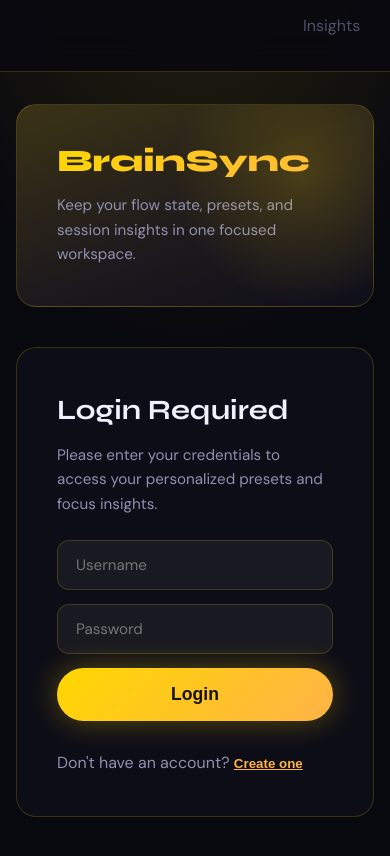
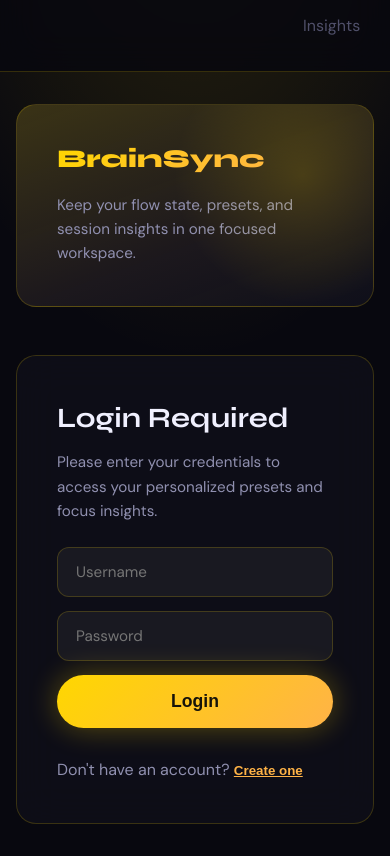
Before and after one commit to CosmicLegacy2296/BrainSync, a browser extension: page website/index.html in a window 390 px wide. Shown: the part 137-993 px from the top of the page. Drawn offline with Linux system fonts and the light colour scheme.

Commit message:
fix: completely redesign login page layout to fix BrainSync text overflow
BREAKING CHANGES:
- Removed text truncation (ellipsis) that was causing 'BrainS...' display
- Redesigned grid layout to give branding panel more width (1.2fr vs 1fr)

KEY IMPROVEMENTS:
- Grid columns: 1fr minmax(320px, 420px) → 1.2fr 1fr (20% wider left panel)
- Gap: 2.5rem → 3rem (better spacing)
- Max-width: 1000px → 1100px (more overall space)
- Font sizing: clamp(2.2rem, 4.5vw, 3.6rem) → clamp(2rem, 3.5vw, 3.2rem)
  (more conservative scaling ensures text fits at all viewport widths)
- Text handling: Removed white-space: nowrap, overflow: hidden, text-overflow: ellipsis
  and replaced with word-break: break-word, overflow-wrap: break-word, hyphens: auto
  (allows proper text wrapping instead of truncation)
- Added align-items: flex-start to .login-visual for proper text alignment
- Added word-wrap: break-word to .login-visual container
- Mobile responsive: Updated .login-mark to clamp(1.6rem, 6vw, 2.4rem)

RESULT: 'BrainSync' text now displays fully without truncation or overflow

```diff
--- a/website/styles.css
+++ b/website/styles.css
@@ -218,10 +218,10 @@ a {
 
 .login-wall {
   display: none;
-  grid-template-columns: 1fr minmax(320px, 420px);
-  gap: 2.5rem;
+  grid-template-columns: 1.2fr 1fr;
+  gap: 3rem;
   align-items: stretch;
-  max-width: 1000px;
+  max-width: 1100px;
   margin: 80px auto;
   padding: 0 2rem;
 }
@@ -240,11 +240,13 @@ a {
   display: flex;
   flex-direction: column;
   justify-content: flex-end;
+  align-items: flex-start;
   min-height: 440px;
   position: relative;
   background:
     linear-gradient(160deg, rgba(255, 215, 0, 0.18) 0%, rgba(255, 179, 71, 0.06) 60%, transparent 100%),
     var(--bg-secondary);
+  word-wrap: break-word;
 }
 
 .login-visual::before {
@@ -267,18 +269,17 @@ a {
 
 .login-mark {
   font-family: var(--font-display);
-  font-size: clamp(2.2rem, 4.5vw, 3.6rem);
+  font-size: clamp(2rem, 3.5vw, 3.2rem);
   font-weight: 800;
-  line-height: 1.05;
-  margin-bottom: 16px;
+  line-height: 1.1;
+  margin-bottom: 20px;
   background: linear-gradient(135deg, var(--accent-primary), var(--accent-secondary));
   -webkit-background-clip: text;
   -webkit-text-fill-color: transparent;
   background-clip: text;
-  white-space: nowrap;
-  overflow: hidden;
-  text-overflow: ellipsis;
-  max-width: 100%;
+  word-break: break-word;
+  overflow-wrap: break-word;
+  hyphens: auto;
 }
 
 .login-visual p,
@@ -925,7 +926,7 @@ a {
   }
 
   .login-mark {
-    font-size: clamp(1.8rem, 8vw, 2.8rem);
+    font-size: clamp(1.6rem, 6vw, 2.4rem);
   }
 
   .sessions-header {
```
